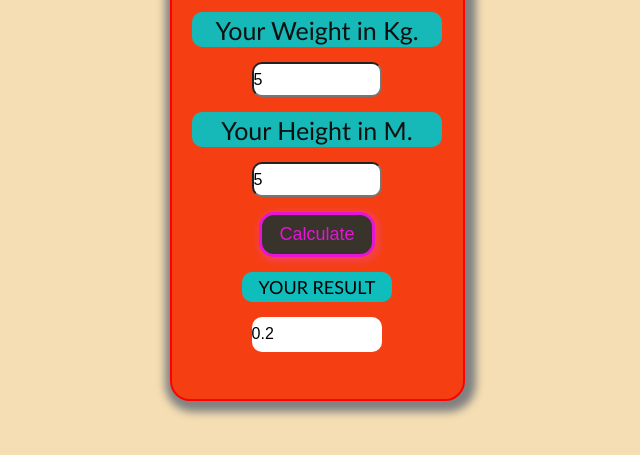
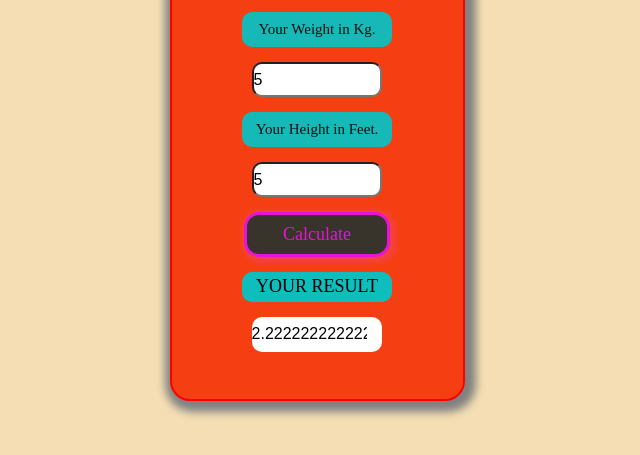
Before and after one commit to utkarsh1172/BMI-Calculator, a plain HTML site: page index.html in a window 1280 px wide. Both pictures are taken after typing "5", "5", "5" into the empty fields and a click on the button "Calculate". Shown: the part 149-604 px from the top of the page, without its empty margins (323-963 px from the left). Drawn offline with Linux system fonts and the light colour scheme.

Commit message:
I change the function

```diff
--- a/index.html
+++ b/index.html
@@ -13,7 +13,7 @@
          <h1>BMI calculator</h1>
          <label for="">Your Weight in Kg.</label>
          <input type="number" name="" id="weight">
-         <label for="">Your Height in M.</label>
+         <label for="">Your Height in Feet.</label>
          <input type="number" name="" id="height">
 
          <button id="btn" onclick="demo()">Calculate</button>
--- a/index.js
+++ b/index.js
@@ -1,8 +1,13 @@
-let btn = document.getElementById("btn");
+ function demo(){
 
-function demo(){
-    let hei = document.getElementById("height").value;
-    let wei = document.getElementById("weight").value;
-    let res = document.getElementById("result");
-    res.value =wei/ Math.pow(hei,2);
+    var weight = document.getElementById('weight').value;
+    var height = document.getElementById('height').value;
+
+    height = height * 12;
+    height = height * 0.025; //now hieght in meter
+
+    var newbmiValue = weight / (height * height);
+
+    document.getElementById('result').value = newbmiValue;
+
 }
--- a/style.css
+++ b/style.css
@@ -35,12 +35,13 @@ body{
 
 }
 label{
-    font-size: 25px;
+    font-size: 15px;
     font-weight: 400;
+    font-family: f;
     color: rgb(15, 15, 15);
     background-color: rgb(22, 184, 184);
     border-radius: 10px;
-    width: 250px;
+    width: 150px;
     display: flex;
     justify-content: center;
     align-items: center;
@@ -64,7 +65,8 @@ input{
 button{
     border: solid;
     border-radius: 15px;
-    width: 40%;
+    font-family: v;
+    width: 50%;
     height: 10%;
     font-size: large;
     color: rgb(230, 20, 213);
@@ -75,6 +77,7 @@ button{
 footer{
     background-color: rgb(16, 189, 189);
     border-radius: 10px;
+    font-family: f;
     width: 150px;
     display: flex;
     justify-content: center;
@@ -87,9 +90,9 @@ footer{
     border: none;
     outline: none;
 }
-@media screen and(max-width: 500px){
+@media screen and(max-width: 900px){
     .container{
-        font-size:15% ;
+        font-size:50% ;
   }
   }
 @media screen and(max-width: 500px){
```
